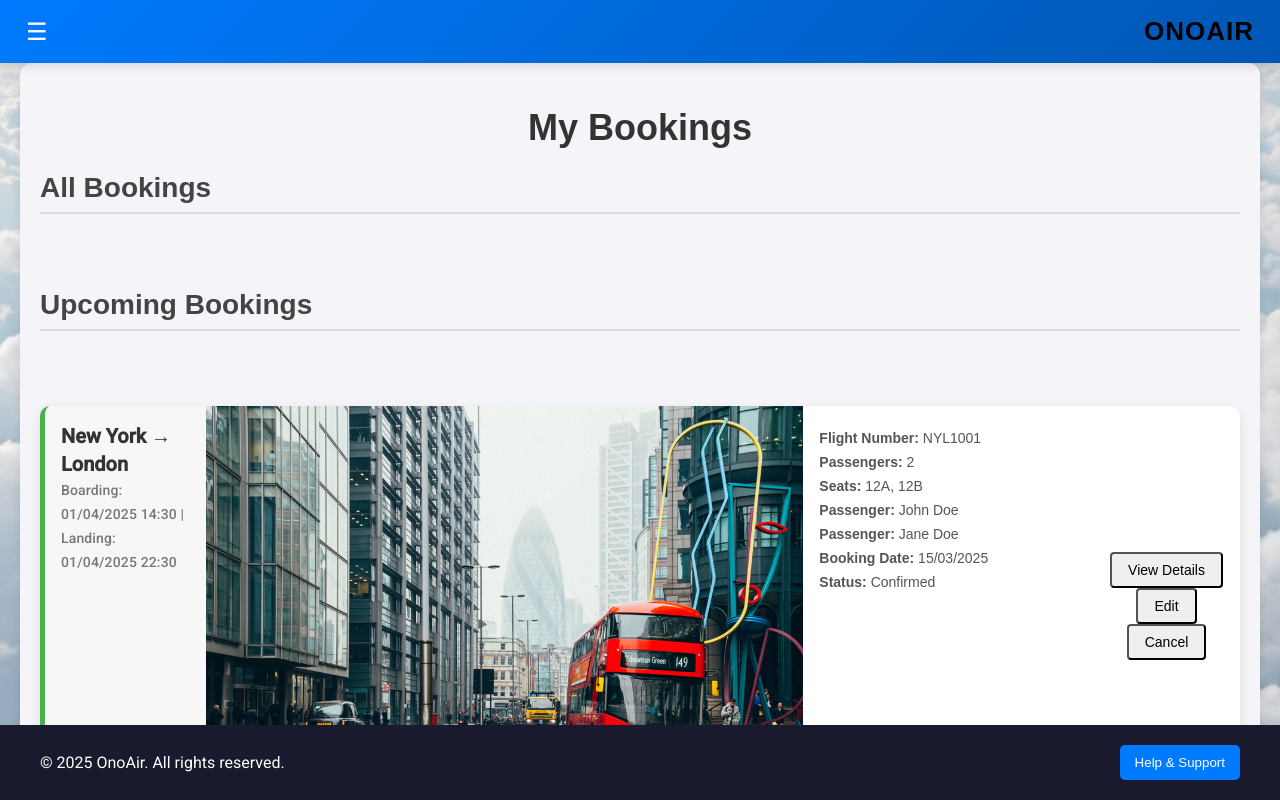
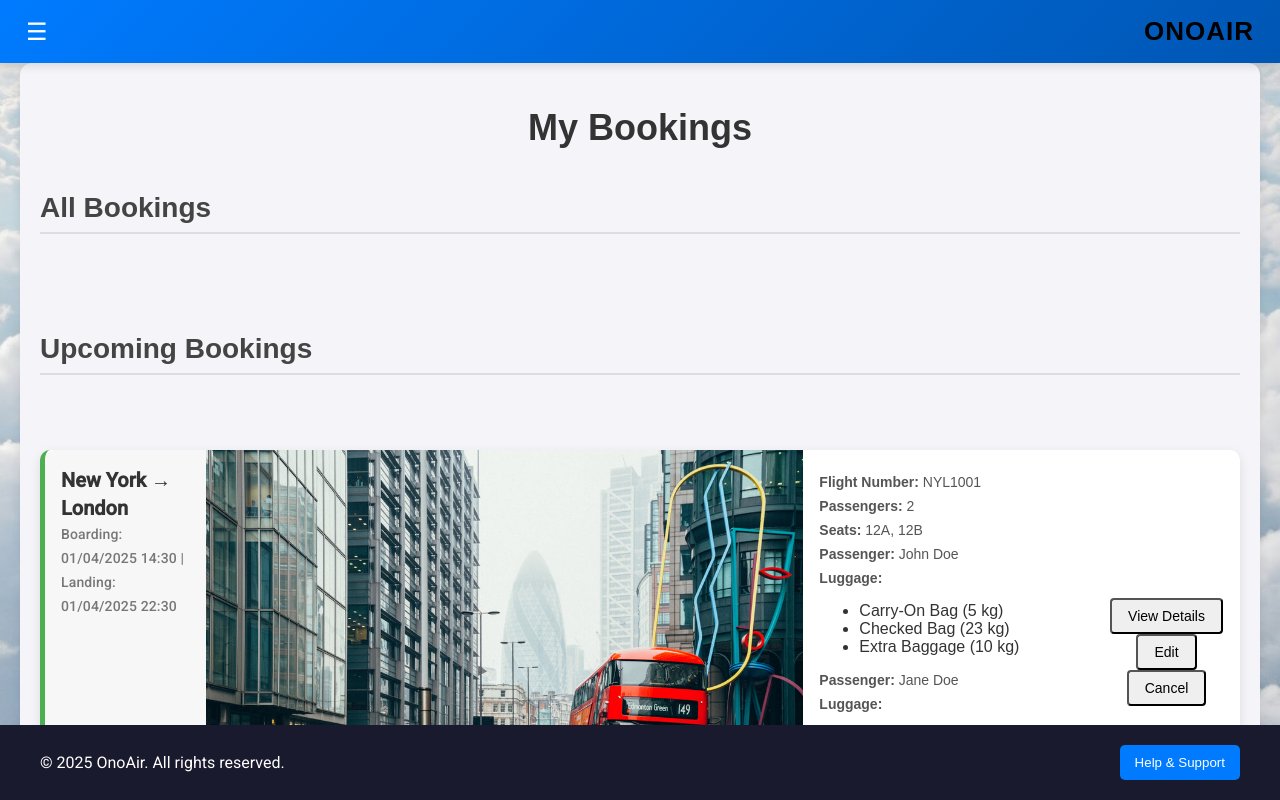
Before and after one commit to 24BlackMamba8/OnoAir-App, an Angular app: page /user/my-orders in a window 1280 px wide. Built offline with nearby package versions, Linux system fonts and the light colour scheme.

Commit message:
fix and update my files in my onoAir

```diff
--- a/src/app/components/user/my-orders/my-orders.component.css
+++ b/src/app/components/user/my-orders/my-orders.component.css
@@ -6,6 +6,12 @@
   box-shadow: 0 4px 10px rgba(0, 0, 0, 0.1);
   max-width: 1200px;
   margin: auto;
+  min-height: 140vh; /* חשוב להוסיף את זה כדי לוודא שהמיכל יתפוס לפחות גובה מלא של הדף */
+  display: flex;
+  flex-direction: column;
+  justify-content: space-between; /* מאפשר לפזר את התוכן ולהשאיר את הכפתור בתחתית */
+  padding-bottom: 60px; /* הוספת padding כדי לוודא שהכפתור לא נדחף יותר מדי קרוב לתחתית */
+  justify-content: space-between; /* מבטיח שהכפתור יישאר בתחתית */
 }
 
 h1 {
--- a/src/app/components/user/my-orders/my-orders.component.html
+++ b/src/app/components/user/my-orders/my-orders.component.html
@@ -80,9 +80,19 @@
         <p><strong>Flight Number:</strong> {{ order.flight.flightNumber }}</p>
         <p><strong>Passengers:</strong> {{ order.passengerCount }}</p>
         <p><strong>Seats:</strong> {{ order.selectedSeats.join(', ') || 'N/A' }}</p>
+
         <div *ngFor="let passenger of order.passengers">
           <p><strong>Passenger:</strong> {{ passenger.firstName }} {{ passenger.lastName }}</p>
+
+          <!-- Luggage Information -->
+          <p><strong>Luggage:</strong></p>
+          <ul>
+            <li *ngFor="let luggage of passenger.luggage">
+              {{ luggage.type }} ({{ luggage.weight }} kg)
+            </li>
+          </ul>
         </div>
+
         <p><strong>Booking Date:</strong> {{ order.date | date: 'dd/MM/yyyy' }}</p>
         <p><strong>Status:</strong> {{ order.status }}</p>
       </mat-card-content>
@@ -93,7 +103,6 @@
       </mat-card-actions>
     </mat-card>
   </div>
-
   <!-- הזמנות של הרגע האחרון -->
   <h2>Last-Minute Bookings</h2>
   <div class="orders-grid">
@@ -140,7 +149,14 @@
         <p><strong>Seats:</strong> {{ order.selectedSeats.join(', ') || 'N/A' }}</p>
         <div *ngFor="let passenger of order.passengers">
           <p><strong>Passenger:</strong> {{ passenger.firstName }} {{ passenger.lastName }}</p>
-        </div>
+         <!-- Luggage Information -->
+         <p><strong>Luggage:</strong></p>
+         <ul>
+           <li *ngFor="let luggage of passenger.luggage">
+             {{ luggage.type }} ({{ luggage.weight }} kg)
+           </li>
+         </ul>
+       </div>
         <p><strong>Booking Date:</strong> {{ order.date | date: 'dd/MM/yyyy' }}</p>
         <p><strong>Status:</strong> {{ order.status }}</p>
       </mat-card-content>
@@ -197,7 +213,14 @@
         <p><strong>Seats:</strong> {{ order.selectedSeats.join(', ') || 'N/A' }}</p>
         <div *ngFor="let passenger of order.passengers">
           <p><strong>Passenger:</strong> {{ passenger.firstName }} {{ passenger.lastName }}</p>
-        </div>
+         <!-- Luggage Information -->
+         <p><strong>Luggage:</strong></p>
+         <ul>
+           <li *ngFor="let luggage of passenger.luggage">
+             {{ luggage.type }} ({{ luggage.weight }} kg)
+           </li>
+         </ul>
+       </div>
         <p><strong>Booking Date:</strong> {{ order.date | date: 'dd/MM/yyyy' }}</p>
       </mat-card-content>
       <mat-card-actions>
--- a/src/app/components/user/my-orders/my-orders.component.ts
+++ b/src/app/components/user/my-orders/my-orders.component.ts
@@ -53,13 +53,30 @@ export class MyOrdersComponent implements OnInit {
       passengerCount: 2,
       selectedSeats: ['12A', '12B'],
       passengers: [
-        { firstName: 'John', lastName: 'Doe' },
-        { firstName: 'Jane', lastName: 'Doe' }
+        {
+          firstName: 'John',
+          lastName: 'Doe',
+          luggage: [
+            { type: 'Carry-On Bag', weight: 5 },
+            { type: 'Checked Bag', weight: 23 },
+            { type: 'Extra Baggage', weight: 10 }
+          ]
+        },
+        {
+          firstName: 'Jane',
+          lastName: 'Doe',
+          luggage: [
+            { type: 'Carry-On Bag', weight: 5 },
+            { type: 'Checked Bag', weight: 23 },
+            { type: 'Extra Baggage', weight: 10 }
+          ]
+        }
       ],
       date: new Date('2025-03-15'),
       status: 'Confirmed'
     }
   ];
+
 
   lastMinuteOrdersExmple = [
     {
@@ -75,35 +92,69 @@ export class MyOrdersComponent implements OnInit {
       passengerCount: 1,
       selectedSeats: ['3A'],
       passengers: [
-        { firstName: 'Alice', lastName: 'Smith' }
+        {
+          firstName: 'Alice',
+          lastName: 'Smith',
+          luggage: [
+            { type: 'Carry-On Bag', weight: 5 },
+            { type: 'Checked Bag', weight: 23 },
+            { type: 'Extra Baggage', weight: 10 }
+          ]
+        }
       ],
       date: new Date('2025-03-20'),
       status: 'Pending'
     }
   ];
 
+
   previousOrdersExmple = [
     {
       id: 3,
       flight: {
         origin: 'Tokyo',
-        destination: 'las-vegas',
+        destination: 'Dubai',
         departure: new Date('2025-02-10T13:00:00'),
         arrival: new Date('2025-02-10T19:00:00'),
         flightNumber: 'TKL450',
-        image: 'assets/images/las-vegas.jfif'
+        image: 'assets/images/dubai.jpeg'
       },
       passengerCount: 3,
       selectedSeats: ['10A', '10B', '10C'],
       passengers: [
-        { firstName: 'Michael', lastName: 'Johnson' },
-        { firstName: 'Sarah', lastName: 'Johnson' },
-        { firstName: 'David', lastName: 'Johnson' }
+        {
+          firstName: 'Michael',
+          lastName: 'Johnson',
+          luggage: [
+            { type: 'Carry-On Bag', weight: 5 },
+            { type: 'Checked Bag', weight: 23 },
+            { type: 'Extra Baggage', weight: 10 }
+          ]
+        },
+        {
+          firstName: 'Sarah',
+          lastName: 'Johnson',
+          luggage: [
+            { type: 'Carry-On Bag', weight: 5 },
+            { type: 'Checked Bag', weight: 23 },
+            { type: 'Extra Baggage', weight: 10 }
+          ]
+        },
+        {
+          firstName: 'David',
+          lastName: 'Johnson',
+          luggage: [
+            { type: 'Carry-On Bag', weight: 5 },
+            { type: 'Checked Bag', weight: 23 },
+            { type: 'Extra Baggage', weight: 10 }
+          ]
+        }
       ],
       date: new Date('2025-02-01'),
       status: 'Completed'
     }
   ];
+
 
   constructor(
     private bookingService: BookingService,
```
